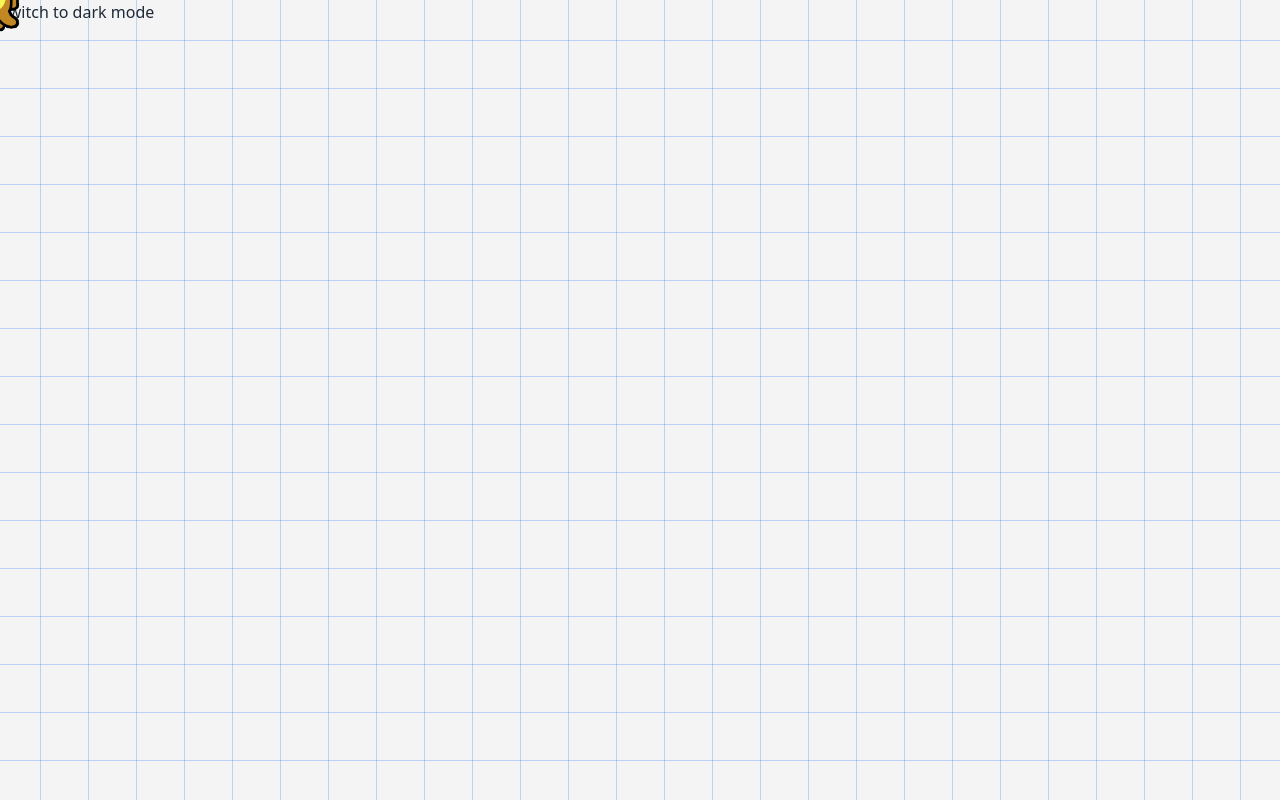
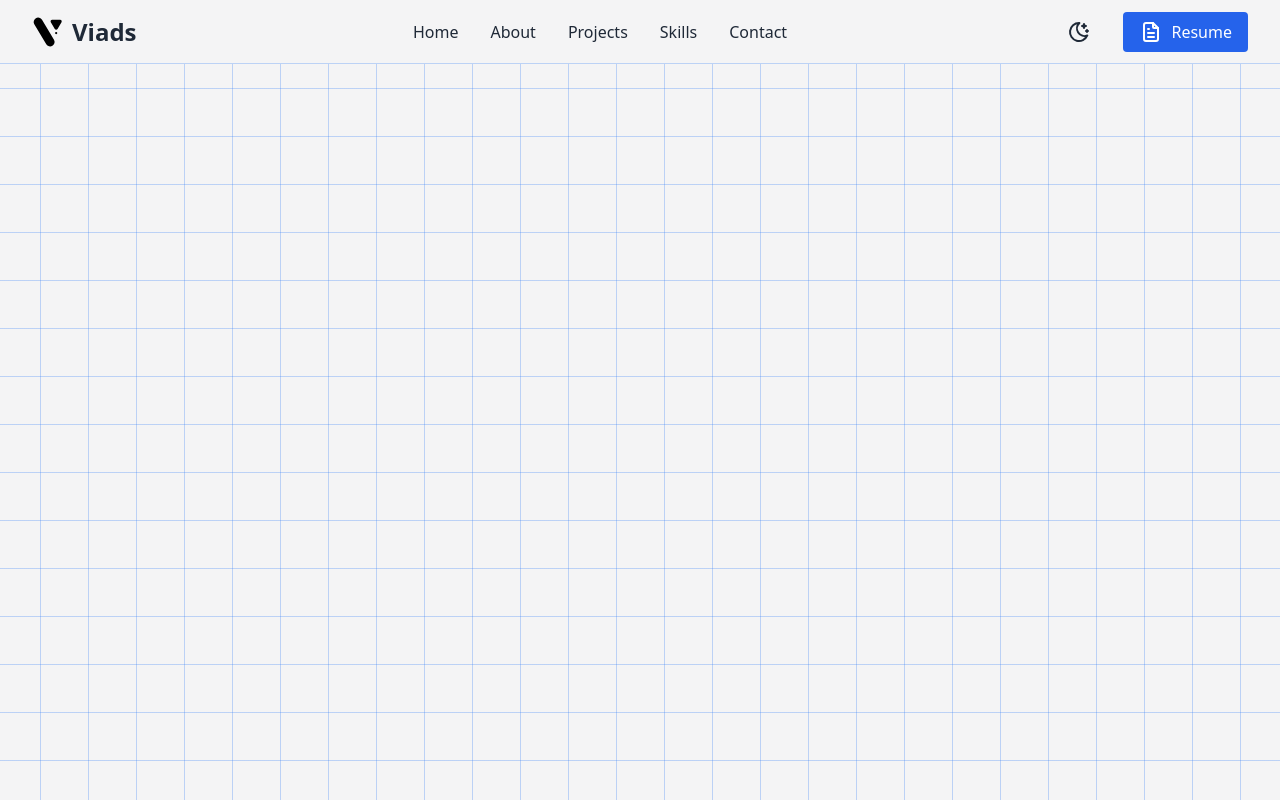
Before and after one commit to Viadsss/Portfolio, a React (Vite) app: page / in a window 1280 px wide. Built offline with nearby package versions, Linux system fonts and the light colour scheme; a web font is replaced by a local one.

Commit message:
Add Navbar Component

```diff
--- a/src/layout/Navbar.tsx
+++ b/src/layout/Navbar.tsx
@@ -1,11 +1,65 @@
 import useTheme from "../hooks/useTheme";
+import { IconSun, IconMoonStars, IconFileText } from "@tabler/icons-react";
+import VlogoLight from "../assets/V - light.svg";
+import VLogoDark from "../assets/V - dark.svg";
+
+const links = [
+  { name: "Home", href: "#" },
+  { name: "About", href: "#about" },
+  { name: "Projects", href: "#projects" },
+  { name: "Skills", href: "#skills" },
+  { name: "Contact", href: "#contact" },
+];
 
 const Navbar = () => {
   const { theme, toggleTheme } = useTheme();
   return (
-    <button onClick={toggleTheme}>
-      Switch to {theme === "light" ? "dark" : "light"} mode
-    </button>
+    <header className="flex h-16 items-center justify-between border-b border-blue-500/30 bg-zinc-100 px-8 backdrop-blur-0 transition dark:border-violet-600/30 dark:bg-zinc-900">
+      <a className="f flex items-center gap-x-2" href="/">
+        <img
+          src={VLogoDark}
+          className={`h-8 w-auto max-w-full ${theme === "light" ? "block" : "hidden"}`}
+          alt="Viads Dark Logo"
+        />
+        <img
+          src={VlogoLight}
+          className={`h-8 w-auto max-w-full ${theme === "dark" ? "block" : "hidden"}`}
+          alt="Viads Light Logo"
+        />
+        <div className="text-2xl font-bold">Viads</div>
+      </a>
+      <nav>
+        <ul className="flex gap-x-8">
+          {links.map((link) => (
+            <li key={link.name}>
+              <a
+                href={link.href}
+                className="transition hover:text-blue-600 dark:hover:text-violet-600"
+              >
+                {link.name}
+              </a>
+            </li>
+          ))}
+        </ul>
+      </nav>
+      <div className="flex items-center gap-x-3">
+        <button
+          onClick={toggleTheme}
+          className="rounded-full p-1 transition-all hover:scale-110 hover:bg-blue-600 hover:text-white dark:hover:bg-violet-600"
+        >
+          {theme === "light" ? <IconMoonStars /> : <IconSun />}
+        </button>
+        <a
+          href="/resume.pdf"
+          target="_blank"
+          rel="noopener noreferrer"
+          className="ml-4 flex items-center gap-x-2 rounded bg-blue-600 px-4 py-2 text-white transition dark:bg-violet-600 dark:hover:bg-violet-700"
+        >
+          <IconFileText />
+          <span>Resume</span>
+        </a>
+      </div>
+    </header>
   );
 };
 
```
